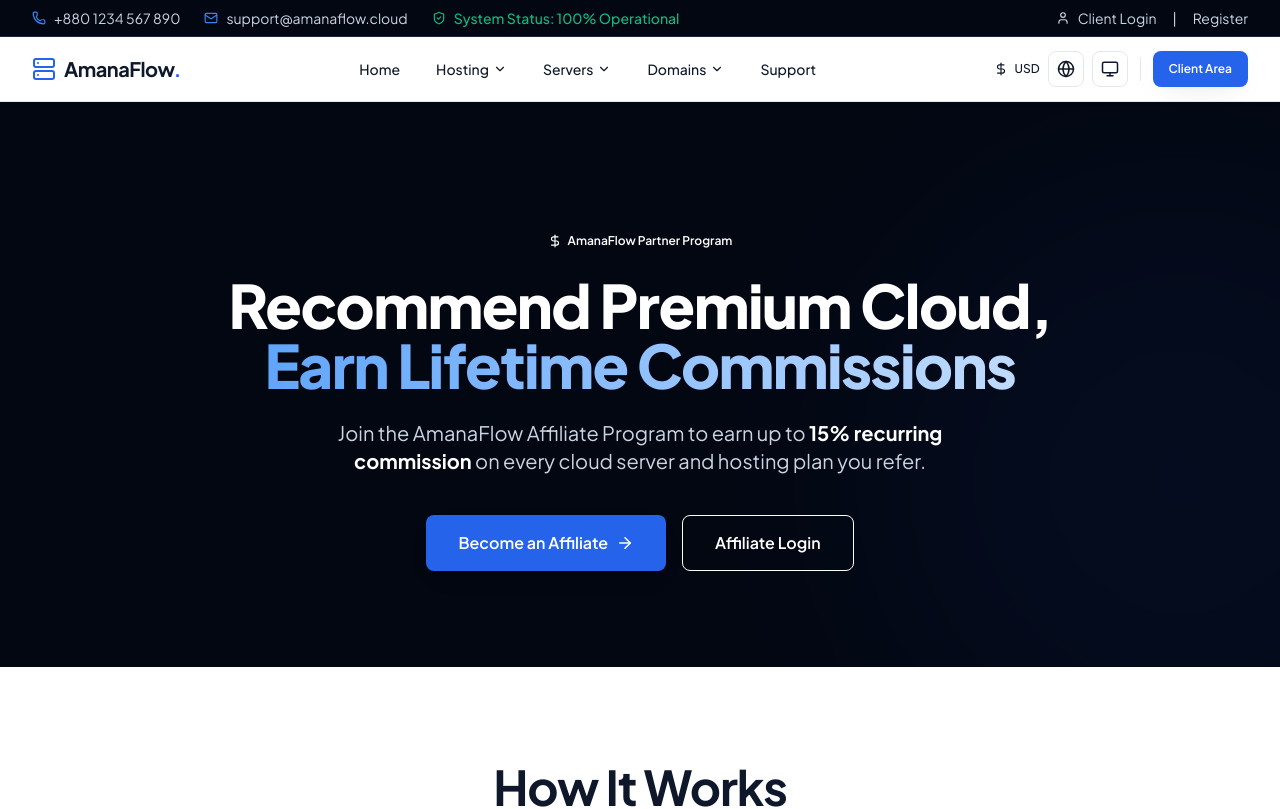
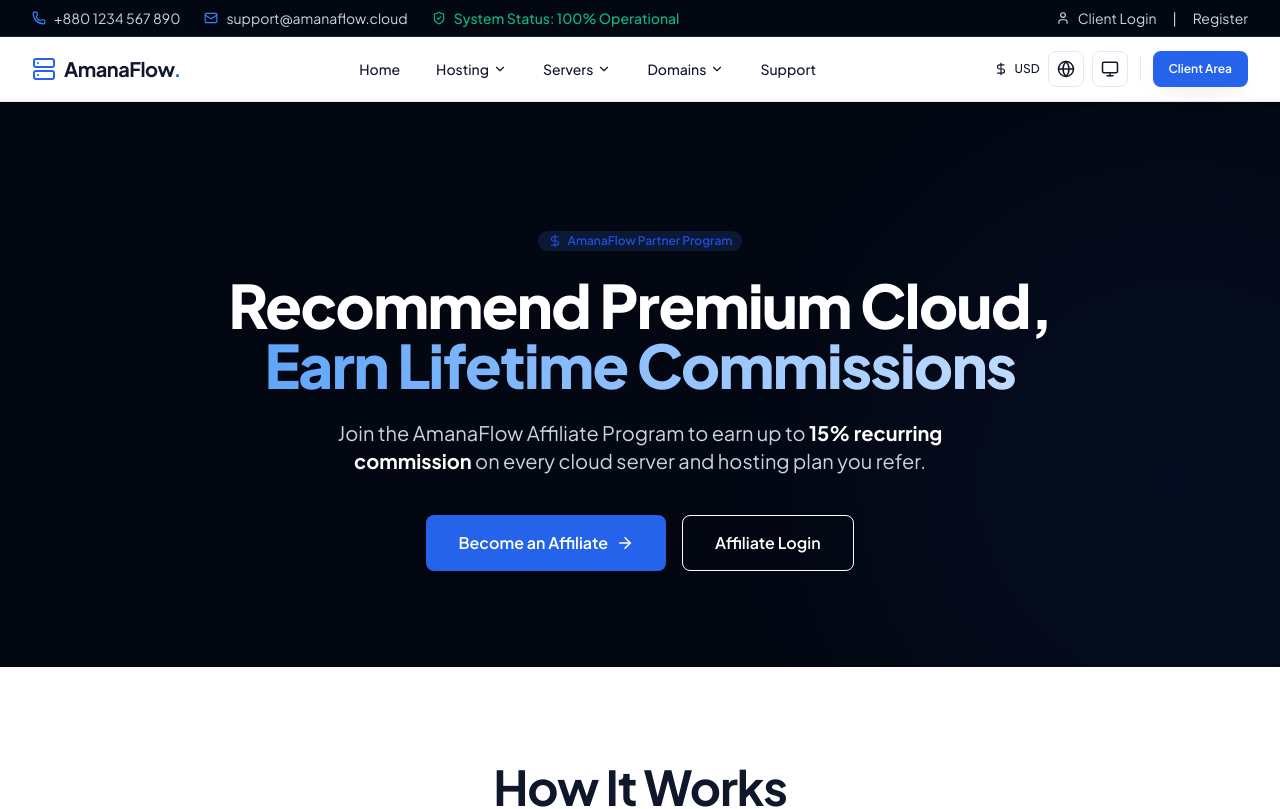
Before and after one commit to mahmudulhassan-dev/amanaflowhosting, a Next.js app: page /en/affiliate in a window 1280 px wide. Shown: the top 809 px of the page. Built offline with nearby package versions, Linux system fonts and the light colour scheme.

Commit message:
fix(affiliate): correct primitive typings resolving ts errors

```diff
--- a/src/app/[locale]/affiliate/page.tsx
+++ b/src/app/[locale]/affiliate/page.tsx
@@ -1,7 +1,7 @@
 import { Metadata } from "next";
 import { Badge } from "@/components/ui/Badge";
 import { Button } from "@/components/ui/Button";
-import { Card, CardContent, CardHeader, CardTitle, CardDescription } from "@/components/ui/Card";
+import { Card } from "@/components/ui/Card";
 import { SectionWrapper } from "@/components/layout/SectionWrapper";
 import { SectionHeader } from "@/components/layout/SectionHeader";
 import { CheckCircle2, ArrowRight, DollarSign, Users, TrendingUp, Handshake, Gift, Zap } from "lucide-react";
@@ -14,7 +14,7 @@ export const metadata: Metadata = {
 export default function AffiliatePage() {
   return (
     <>
-      <SectionWrapper spacing="lg" className="relative overflow-hidden pt-24 pb-16 lg:pt-32 lg:pb-24 bg-surface-950 text-white">
+      <SectionWrapper className="relative overflow-hidden pt-24 pb-16 lg:pt-32 lg:pb-24 bg-surface-950 text-white">
         {/* Abstract Background Effects */}
         <div className="absolute top-0 right-0 -translate-y-12 translate-x-1/3 opacity-20 dark:opacity-40">
           <div className="w-[600px] h-[600px] rounded-full bg-primary-600/30 blur-[120px]" />
@@ -24,7 +24,7 @@ export default function AffiliatePage() {
         </div>
 
         <div className="relative z-10 mx-auto max-w-4xl text-center">
-          <Badge variant="glow" size="md" className="mb-6">
+          <Badge variant="primary" className="mb-6">
             <DollarSign size={14} className="mr-1.5" /> AmanaFlow Partner Program
           </Badge>
           <h1 className="mb-6 text-4xl font-extrabold tracking-tight text-white lg:text-6xl">
@@ -48,7 +48,7 @@ export default function AffiliatePage() {
       </SectionWrapper>
 
       {/* How It Works */}
-      <SectionWrapper spacing="lg" className="bg-white dark:bg-surface-950">
+      <SectionWrapper className="bg-white dark:bg-surface-950">
         <SectionHeader
           title="How It Works"
           description="Getting started is incredibly simple. You do the referring, we do the heavy lifting."
@@ -84,10 +84,10 @@ export default function AffiliatePage() {
       </SectionWrapper>
 
       {/* Benefits */}
-      <SectionWrapper spacing="lg" className="bg-surface-50 dark:bg-surface-900 border-y border-surface-200 dark:border-surface-800">
+      <SectionWrapper className="bg-surface-50 dark:bg-surface-900 border-y border-surface-200 dark:border-surface-800">
         <div className="grid gap-12 lg:grid-cols-2 lg:items-center">
           <div>
-            <Badge variant="primary" size="sm" className="mb-4">Why Partner With Us?</Badge>
+            <Badge variant="primary" className="mb-4">Why Partner With Us?</Badge>
             <h2 className="mb-6 text-3xl font-extrabold tracking-tight text-surface-900 dark:text-white sm:text-4xl">
               Industry-Leading Payouts With Exceptional Conversion Rates.
             </h2>
@@ -143,7 +143,7 @@ export default function AffiliatePage() {
       </SectionWrapper>
 
       {/* CTA Section */}
-      <SectionWrapper className="bg-surface-950 border-t border-surface-800" spacing="md">
+      <SectionWrapper className="bg-surface-950 border-t border-surface-800">
         <div className="relative overflow-hidden rounded-3xl bg-gradient-to-br from-surface-900 to-surface-950 border border-surface-800 px-6 py-16 text-center sm:px-12 sm:py-20 shadow-2xl">
           <div className="absolute inset-0 flex items-center justify-center opacity-10">
             <Zap size={400} className="text-primary-500 rotate-12" />
```
